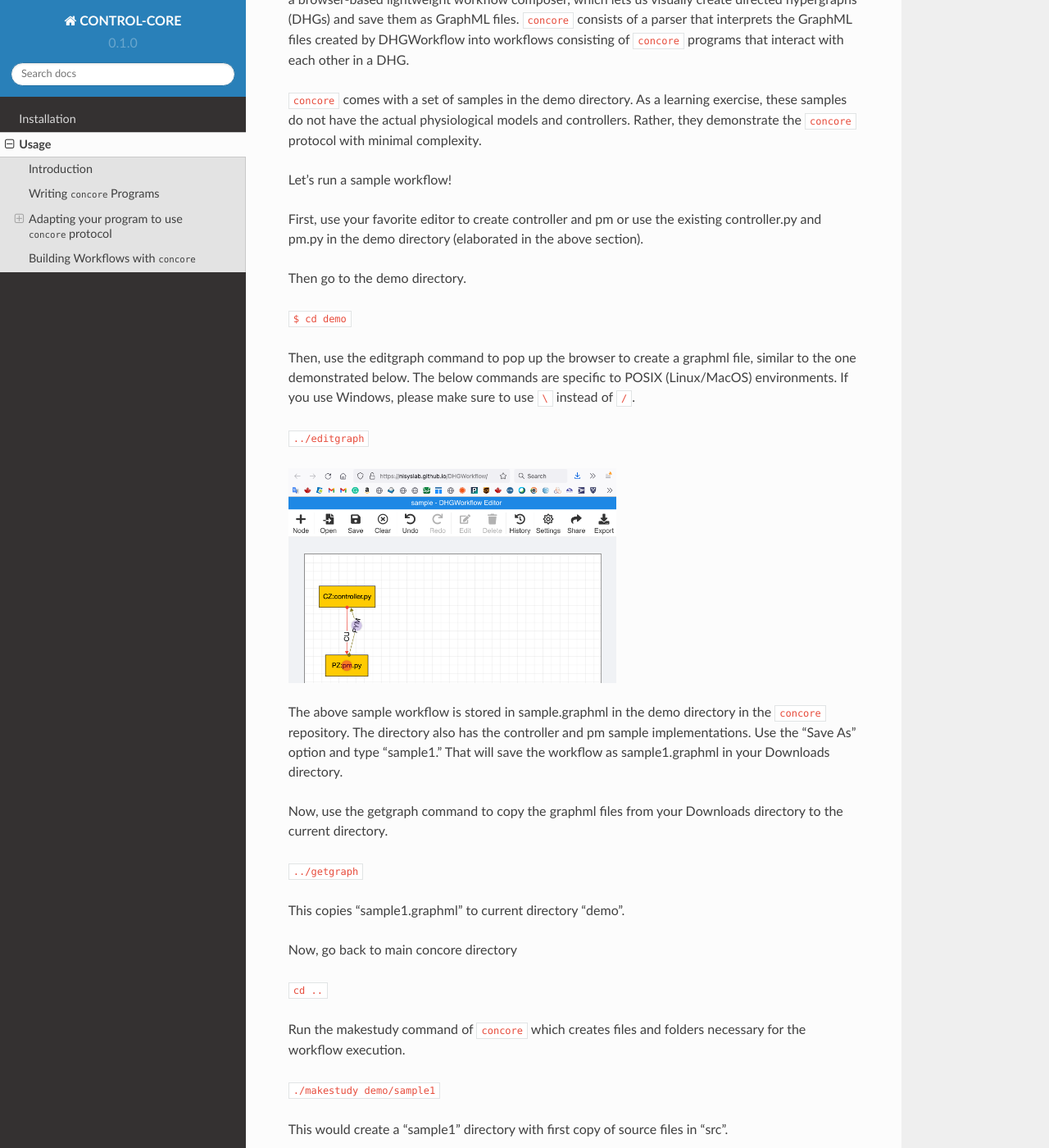
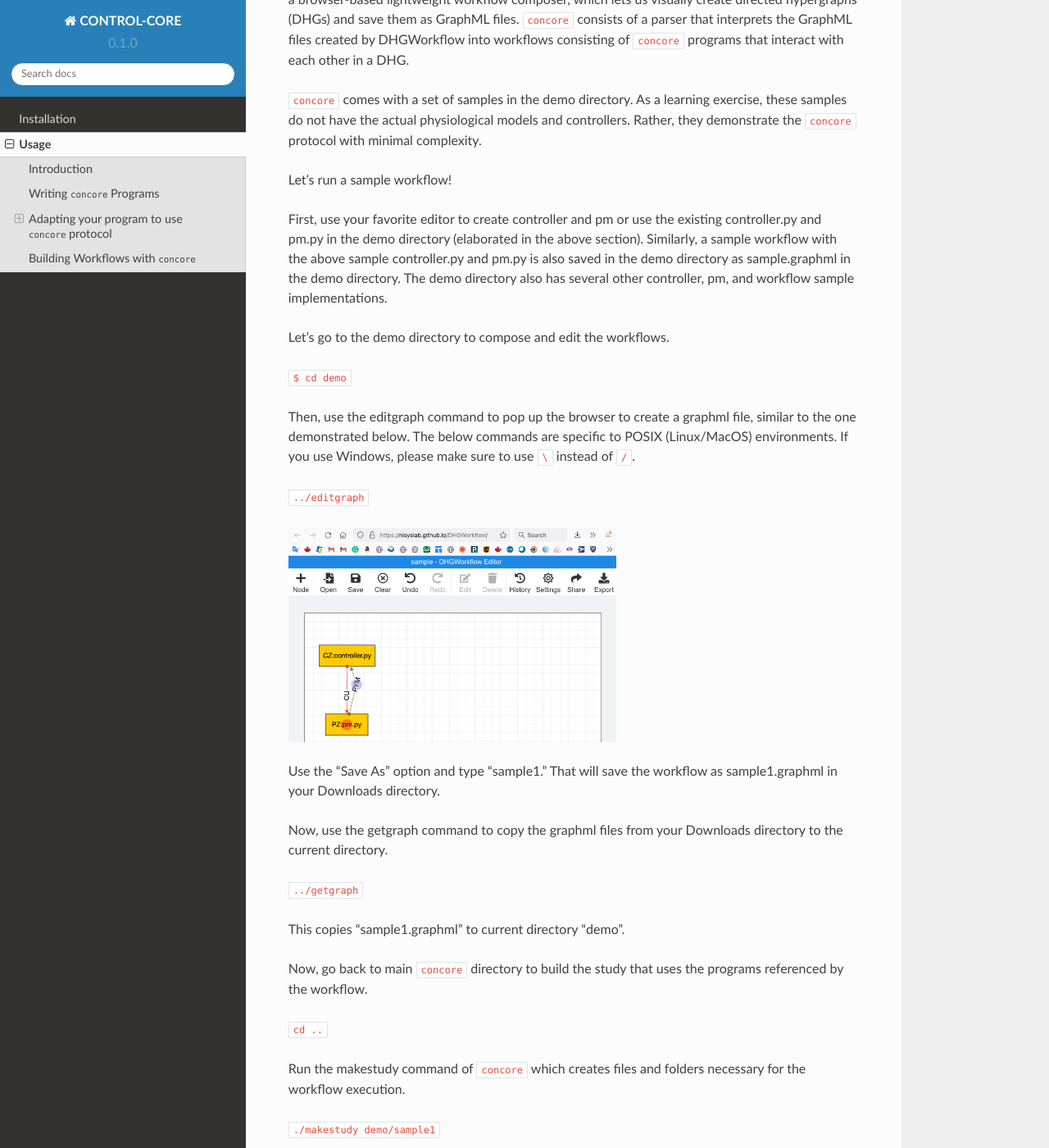
Before and after one commit to ControlCore-Project/documentation, a Sphinx documentation site: the page built from docs/source/usage.rst, in a window 1280 px wide and 1400 px high, scrolled down 3558 px. Shown: the whole window at 82% size. Built offline with Sphinx 7.4.7 and the Read the Docs theme 2.0.0, drawn with Linux system fonts in a browser that asks for light colours.

Commit message:
Update usage.rst

```diff
--- a/docs/source/usage.rst
+++ b/docs/source/usage.rst
@@ -129,9 +129,10 @@ CONTROL-CORE leverages `DHGWorkflow <https://github.com/controlcore-project/DHGW
 
 Let's run a sample workflow!
 
-First, use your favorite editor to create controller and pm or use the existing controller.py and pm.py in the demo directory (elaborated in the above section).
+First, use your favorite editor to create controller and pm or use the existing controller.py and pm.py in the demo directory (elaborated in the above section). Similarly, a sample workflow with the above sample controller.py and pm.py is also saved in the demo directory as sample.graphml in the demo directory. The demo directory also has several other controller, pm, and workflow sample implementations.
 
-Then go to the demo directory.
+
+Let's go to the demo directory to compose and edit the workflows.
 
 ``$ cd demo``
 
@@ -145,7 +146,7 @@ Then, use the editgraph command to pop up the browser to create a graphml file,
   :alt: DHG Sample
 
 
-The above sample workflow is stored in sample.graphml in the demo directory in the ``concore`` repository. The directory also has the controller and pm sample implementations. Use the "Save As" option and type "sample1." That will save the workflow as sample1.graphml in your Downloads directory.
+Use the "Save As" option and type "sample1." That will save the workflow as sample1.graphml in your Downloads directory.
 
 Now, use the getgraph command to copy the graphml files from your Downloads directory to the current directory.
 
@@ -154,7 +155,7 @@ Now, use the getgraph command to copy the graphml files from your Downloads dire
 This copies "sample1.graphml" to current directory "demo".
 
 
-Now, go back to main concore directory
+Now, go back to main ``concore`` directory to build the study that uses the programs referenced by the workflow.
 
 ``cd ..``
 
```
